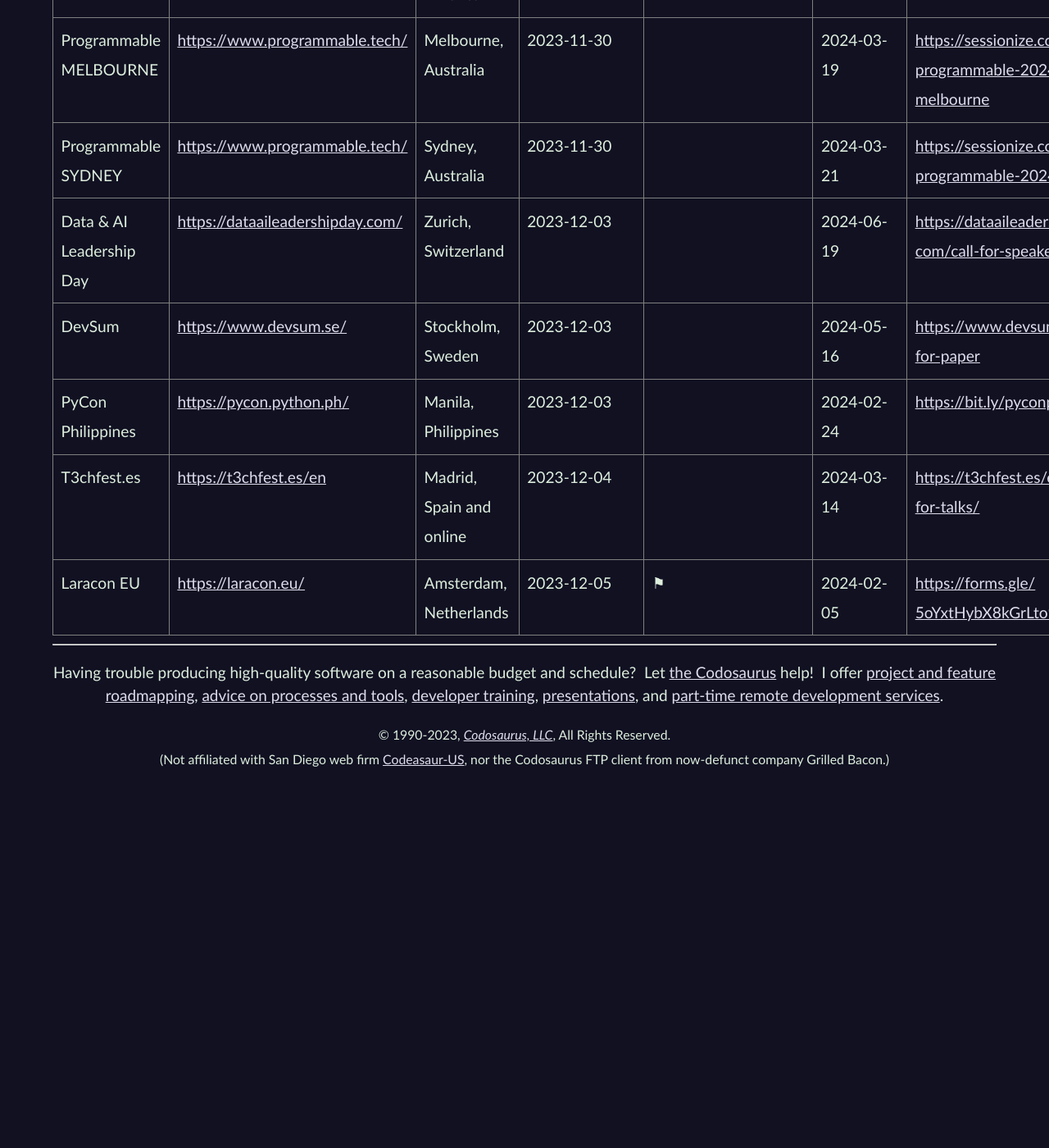
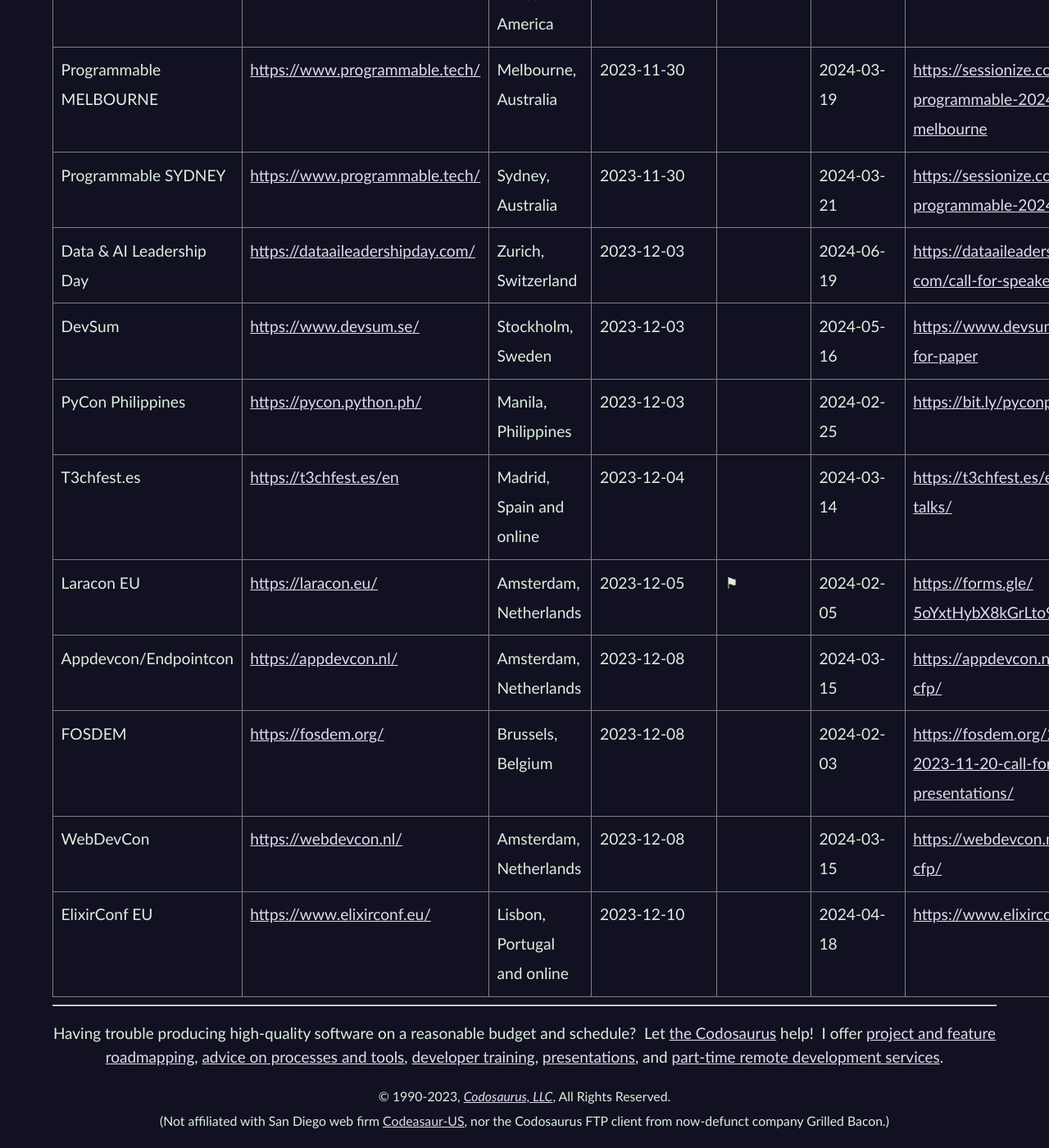
Before and after one commit to CodosaurusLLC/CodosaurusLLC.github.io, a Jekyll site: the page built from speaking/cfps-ending-soon.md, in a window 1280 px wide and 1400 px high, scrolled down 1182 px. Shown: the whole window at 82% size. Built offline with Jekyll 4.4.1, drawn with Linux system fonts in a browser that asks for light colours; before the commit the page ends 2141 px from its top, so only the background shows below that; some of the changed text lies outside the part shown.

Commit message:
update cfp list

```diff
--- a/speaking/cfps-ending-soon.md
+++ b/speaking/cfps-ending-soon.md
@@ -64,7 +64,7 @@
       <th>Event Website</th>
       <th>Location</th>
       <th>CFP Close Date</th>
-      <th>CFP Close Estimated?</th>
+      <th>CFP Close<br>Estimated?</th>
       <th>Event Date</th>
       <th>CFP Link</th>
     </tr>
@@ -119,7 +119,7 @@
       <td>Manila, Philippines</td>
       <td>2023-12-03</td>
       <td></td>
-      <td>2024-02-24</td>
+      <td>2024-02-25</td>
       <td><a href="https://bit.ly/pyconph_cfp" target="_blank">https://bit.ly/pyconph_cfp</a></td>
     </tr>
     <tr>
@@ -140,5 +140,41 @@
       <td>2024-02-05</td>
       <td><a href="https://forms.gle/5oYxtHybX8kGrLto9" target="_blank">https://forms.gle/<wbr>5oYxtHybX8kGrLto9</a></td>
     </tr>
+    <tr>
+      <td>Appdevcon/Endpointcon</td>
+      <td><a href="https://appdevcon.nl/" target="_blank">https://appdevcon.nl/</a></td>
+      <td>Amsterdam, Netherlands</td>
+      <td>2023-12-08</td>
+      <td></td>
+      <td>2024-03-15</td>
+      <td><a href="https://appdevcon.nl/speakers/cfp/" target="_blank">https://appdevcon.nl/speakers/<wbr>cfp/</a></td>
+    </tr>
+    <tr>
+      <td>FOSDEM</td>
+      <td><a href="https://fosdem.org/" target="_blank">https://fosdem.org/</a></td>
+      <td>Brussels, Belgium</td>
+      <td>2023-12-08</td>
+      <td></td>
+      <td>2024-02-03</td>
+      <td><a href="https://fosdem.org/2024/news/2023-11-20-call-for-presentations/" target="_blank">https://fosdem.org/2024/news/<wbr>2023-11-20-call-for-<wbr>presentations/</a></td>
+    </tr>
+    <tr>
+      <td>WebDevCon</td>
+      <td><a href="https://webdevcon.nl/" target="_blank">https://webdevcon.nl/</a></td>
+      <td>Amsterdam, Netherlands</td>
+      <td>2023-12-08</td>
+      <td></td>
+      <td>2024-03-15</td>
+      <td><a href="https://webdevcon.nl/speakers/cfp/" target="_blank">https://webdevcon.nl/speakers/<wbr>cfp/</a></td>
+    </tr>
+    <tr>
+      <td>ElixirConf EU</td>
+      <td><a href="https://www.elixirconf.eu/" target="_blank">https://www.elixirconf.eu/</a></td>
+      <td>Lisbon, Portugal and online</td>
+      <td>2023-12-10</td>
+      <td></td>
+      <td>2024-04-18</td>
+      <td><a href="https://www.elixirconf.eu/#cft" target="_blank">https://www.elixirconf.eu/#cft</a></td>
+    </tr>
   </tbody>
 </table>
```
Also changed, not shown: other parts of speaking/cfps-ending-soon.md (+1 -1 lines).
